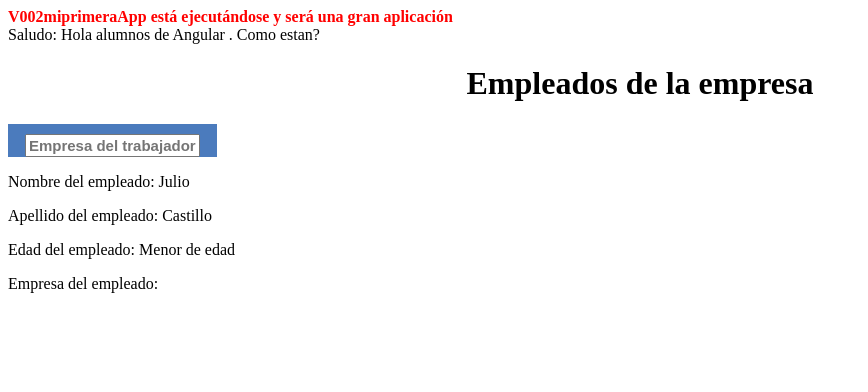
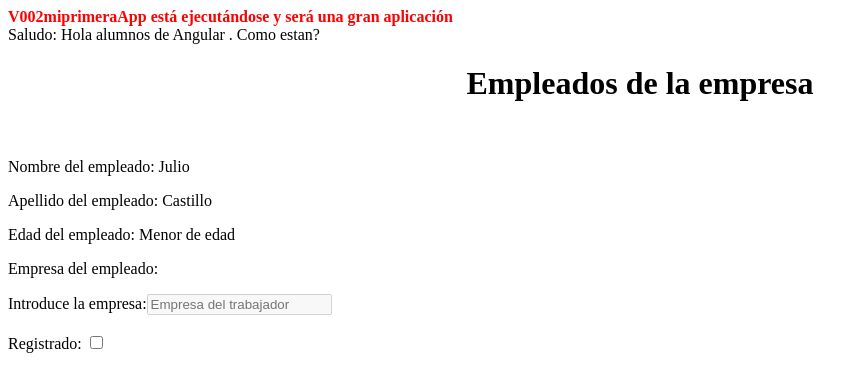
Before and after one commit to julio-ux/CursoAngular, an Angular app: page / in a window 1280 px wide. Shown: the top 392 px of the page, without its empty margins (0-868 px from the left). Built offline with nearby package versions, Linux system fonts and the light colour scheme.

Commit message:
V009_CursoAngular_Property_Binding

```diff
--- a/src/app/empleado/empleado.component.html
+++ b/src/app/empleado/empleado.component.html
@@ -4,10 +4,17 @@
     <!-- <input #nombreTrabajador class="inputClass" placeholder="Nombre del trabajador" />
     <input #apellidoTrabajador class="inputClass"  placeholder="Apellido del trabajador" />
     <input #edadTrabajador class="inputClass"  placeholder="Edad Trabajador" /> -->
-    <input #empresaTrabajador (keyup)="0" class="inputClass"  placeholder="Empresa del trabajador" />
+    <!-- <input #empresaTrabajador (keyup)="0" class="inputClass"  placeholder="Empresa del trabajador" /> -->
     <!-- <button class="buttonClass" (click)="llamarEmpresa(empresaTrabajador.value)">Cambiar Empresa</button> -->
 </div>
+
 <p>Nombre del empleado: {{ nombre }}</p>
 <p>Apellido del empleado: {{ apellido }}</p>
 <p>Edad del empleado: {{ edad < 18 ? "Menor de edad" : "Mayor de edad" }}</p>
 <p>Empresa del empleado: {{ empresaTrabajador.value }}</p>
+Introduce la empresa:<input #empresaTrabajador (keyup)="0" placeholder="Empresa del trabajador" [disabled] = "habilitacionCuadro">
+<br/>
+<br/>
+Registrado: <input type="checkbox" id="registro" [checked]="usuRegistrado"/>
+
+{{getRegistroUsuario()}}
--- a/src/app/empleado/empleado.component.ts
+++ b/src/app/empleado/empleado.component.ts
@@ -12,6 +12,12 @@
   nombre = "Julio";
   apellido = "Castillo";
   edad = 5;
+  habilitacionCuadro = true;
+
+  usuRegistrado = false;
+  getRegistroUsuario(){
+    this.usuRegistrado = false;
+  }
   // private edad = 29;
   // empresa = "Aspire Systems";
   // getEdad(): number{
```
